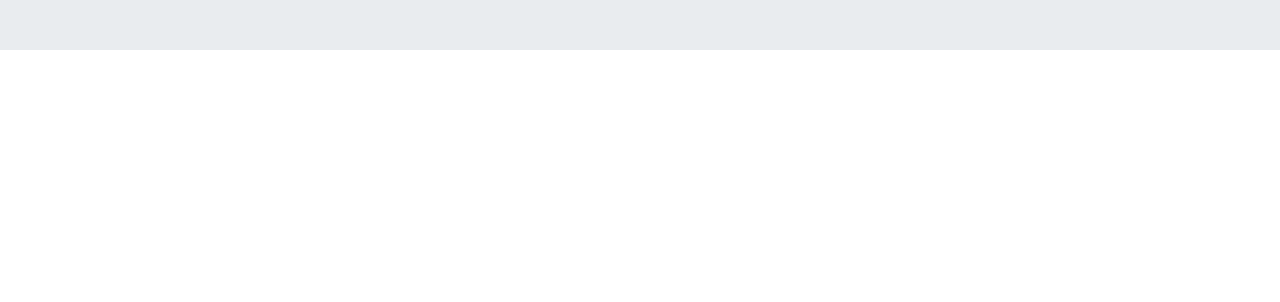
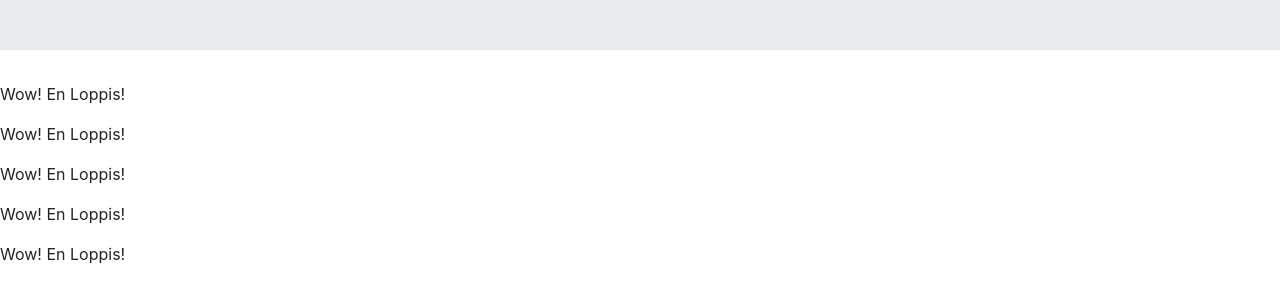
Before and after one commit to HeyJessica/javascriptovningar, a plain HTML site: page addElements/index.html in a window 1280 px wide. Shown: the part 274-576 px from the top of the page. Drawn offline with nearby package versions, Linux system fonts and the light colour scheme.

Commit message:
added loppis text

```diff
--- a/addElements/index.html
+++ b/addElements/index.html
@@ -28,15 +28,9 @@
     </div>
 
     <div id="loppisar">
-        <!--
-        <div class="alert alert-primary" role="alert">
-            Wow! En Loppis!
-        </div>
-    -->
     </div>
 
-
-
+    <script src="script.js"></script>
     <script src="https://code.jquery.com/jquery-3.3.1.slim.min.js" integrity="sha384-q8i/X+965DzO0rT7abK41JStQIAqVgRVzpbzo5smXKp4YfRvH+8abtTE1Pi6jizo"
         crossorigin="anonymous"></script>
     <script src="https://cdnjs.cloudflare.com/ajax/libs/popper.js/1.14.3/umd/popper.min.js" integrity="sha384-ZMP7rVo3mIykV+2+9J3UJ46jBk0WLaUAdn689aCwoqbBJiSnjAK/l8WvCWPIPm49"
--- /dev/null
+++ b/addElements/script.js
@@ -0,0 +1,10 @@
+
+
+
+for(var i=0; i<=4; i++){
+    var para = document.createElement("p");
+    var node = document.createTextNode("Wow! En Loppis!");
+    para.appendChild(node);
+    var element = document.getElementById("loppisar");
+    element.appendChild(para);
+}
```
